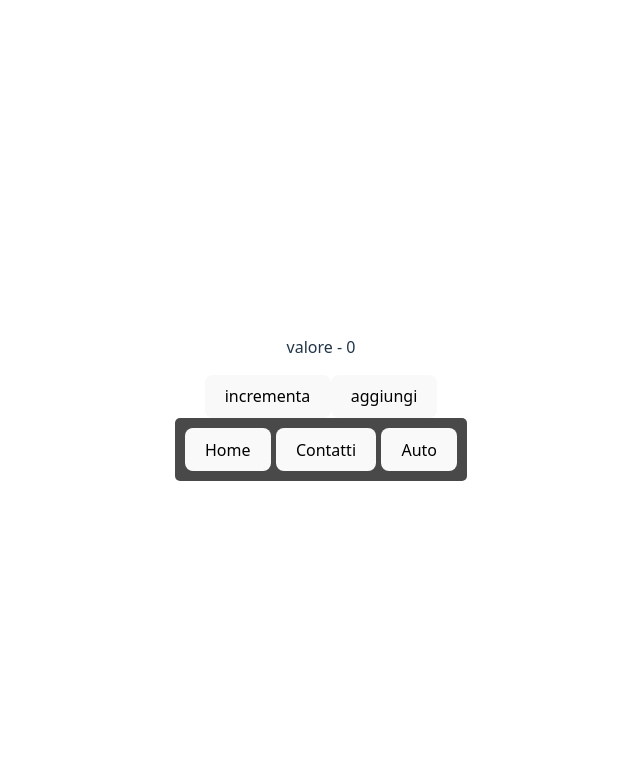
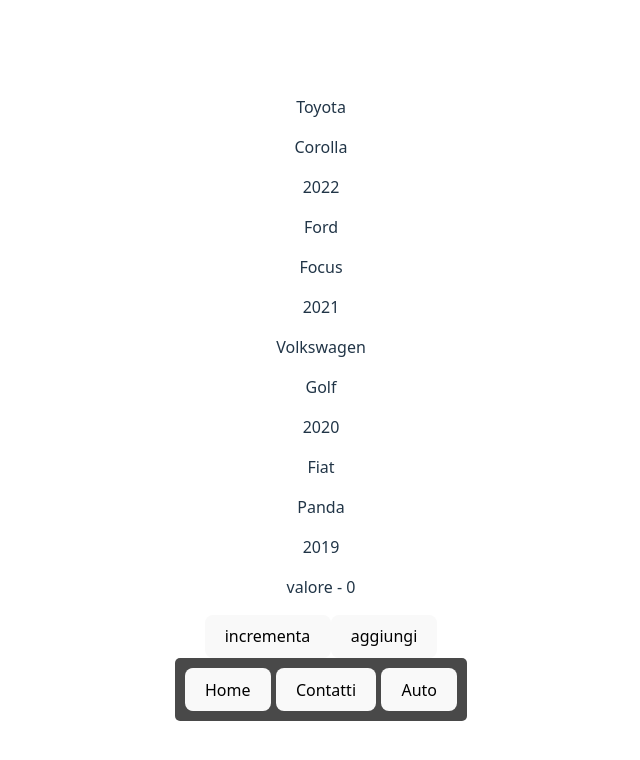
Before and after one commit to Giuseppefalcone1/React01, a React (Vite) app: page / in a window 1280 px wide. Shown: the top 760 px of the page, without its empty margins (319-959 px from the left). Built offline with nearby package versions, Linux system fonts and the light colour scheme.

Commit message:
inizializzato rendering liste da file json

```diff
--- a/src/App.jsx
+++ b/src/App.jsx
@@ -3,14 +3,30 @@
 import viteLogo from '/vite.svg'
 import './App.css'
 
-//componenti che ho creato----------------------------------
+import cars from './data/cars.json'
+
+//miei componenti----------------------------------
 import Navbar from './components/Navbar.jsx'
-//fine componenti che ho creato-----------------------------
+import Card from './components/Card.jsx'
+//fine componenti che ho creato--------------------
 
 function App() {
 
   return(
     <>
+      {/*le graffe nel fragment incapsulano codice js*/}
+
+      {cars.map(car=>(
+
+        <Card
+          key={car.id}
+          marca={car.marca}
+          modello={car.modello}
+          anno={car.anno}
+        />
+      ))
+
+      }
       <Navbar/>
     </>
   )
--- /dev/null
+++ b/src/components/Card.jsx
@@ -0,0 +1,13 @@
+function Card({id,marca,modello,anno}){
+    return(
+        <>
+            <div>
+                <p>{marca}</p>
+                <p>{modello}</p>
+                <p>{anno}</p>
+            </div>
+        </>
+    )
+}
+
+export default Card
```
Also changed, not shown: src/data/cars.json (renamed from src/data/data.json).
